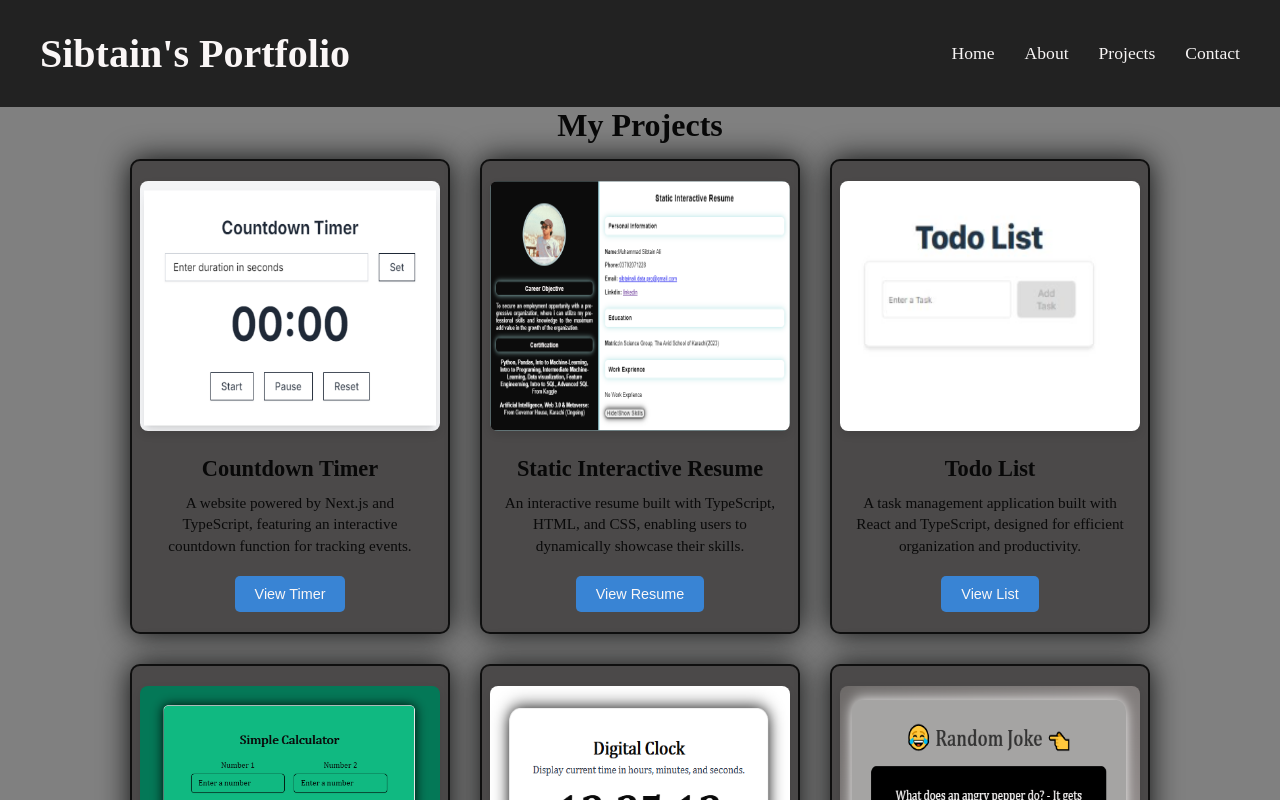
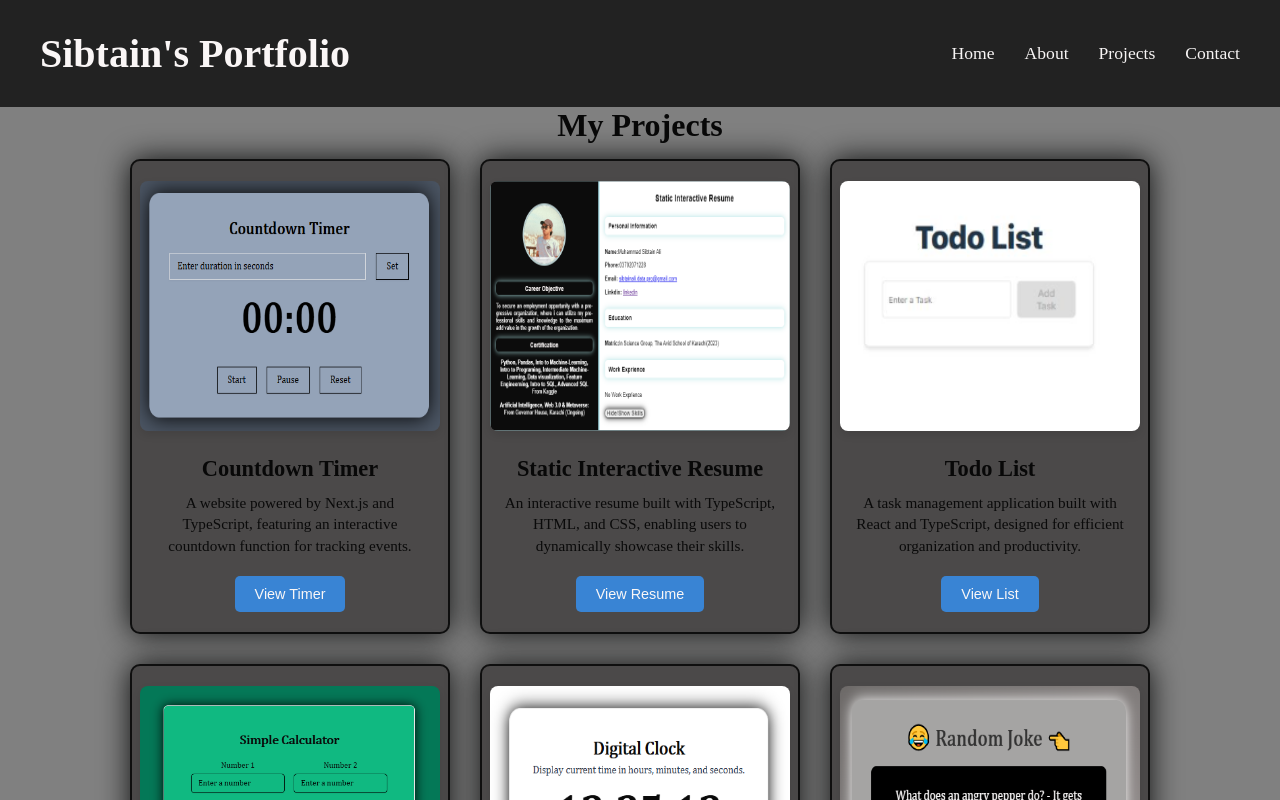
Before and after one commit to SibtainAli92/01_Portfolio_with_CustomCSS-HTML, a Next.js app: page /project in a window 1280 px wide. Shown: the top 800 px of the page. Built offline with nearby package versions, Linux system fonts and the light colour scheme.

Commit message:
add more project

```diff
--- a/src/app/project/page.tsx
+++ b/src/app/project/page.tsx
@@ -8,7 +8,7 @@ export default function Project(){
         <div className="main-div">
         <div className="project-item">
         <Image
-          src="/countdown_timer.png"
+          src="/count.png"
           alt="Portfolio Item Image"
           width={300}
           height={250}
```
Also changed, not shown: public/count.png (added), public/countdown_timer.png (deleted).
